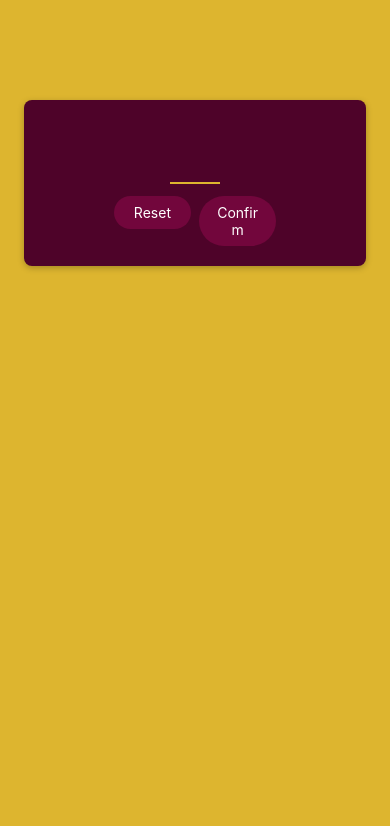
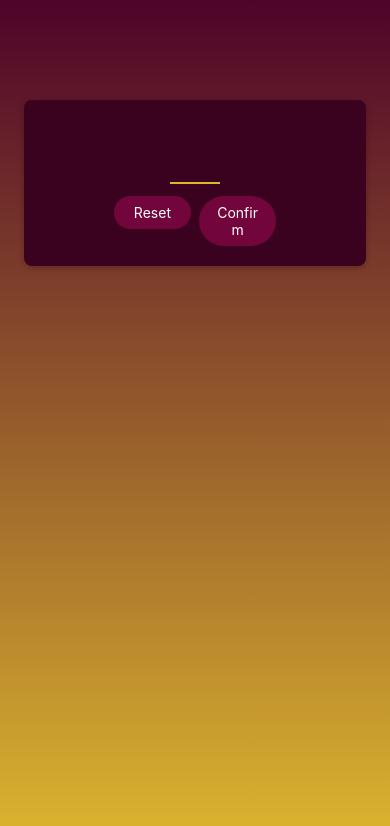
Before and after one commit to eangao/React-Native-Building-a-Mini-Game, a React Native app: screen / in a window 390 px wide. Shown: the top 826 px of the page. Built offline with nearby package versions, Linux system fonts and the light colour scheme.

Commit message:
Adding a Linear Gradient

```diff
--- a/App.js
+++ b/App.js
@@ -1,17 +1,19 @@
 import { StyleSheet, View } from "react-native";
+
+import { LinearGradient } from "expo-linear-gradient";
+
 import StartGameScreen from "./screens/StartGameScreen";
 
 export default function App() {
   return (
-    <View style={styles.rootSCreen}>
+    <LinearGradient colors={["#4e0329", "#ddb52f"]} style={styles.rootSCreen}>
       <StartGameScreen />
-    </View>
+    </LinearGradient>
   );
 }
 
 const styles = StyleSheet.create({
   rootSCreen: {
-    backgroundColor: "#ddb52f",
     flex: 1,
   },
 });
--- a/package.json
+++ b/package.json
@@ -12,7 +12,8 @@
     "expo": "~53.0.9",
     "expo-status-bar": "~2.2.3",
     "react": "19.0.0",
-    "react-native": "0.79.2"
+    "react-native": "0.79.2",
+    "expo-linear-gradient": "~14.1.4"
   },
   "devDependencies": {
     "@babel/core": "^7.20.0"
--- a/screens/StartGameScreen.js
+++ b/screens/StartGameScreen.js
@@ -1,4 +1,5 @@
 import { TextInput, View, StyleSheet } from "react-native";
+
 import PrimaryButton from "../components/PrimaryButton";
 
 function StartGameScreen() {
@@ -32,7 +33,7 @@
     marginTop: 100,
     marginHorizontal: 24,
     padding: 16,
-    backgroundColor: "#4e0329",
+    backgroundColor: "#3b021f",
     borderRadius: 8,
     elevation: 4, // for android shadow
     shadowColor: "black", // for IOS shadow
```
Also changed, not shown: 1 other file (tests, documents, lock files or other folders).
